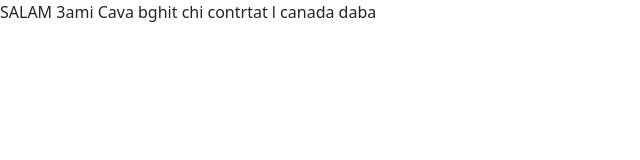
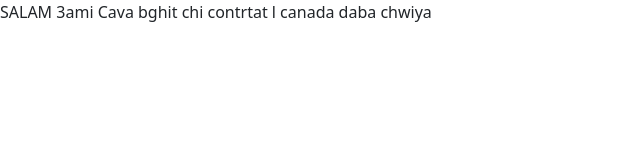
Before and after one commit to AMINESDQ/frontAngular, an Angular app: page / in a window 1280 px wide. Shown: the top 160 px of the page, without its empty margins (0-640 px from the left). Built offline with nearby package versions, Linux system fonts and the light colour scheme.

Commit message:
test webhoookk1

```diff
--- a/src/app/home/home.component.html
+++ b/src/app/home/home.component.html
@@ -1 +1 @@
-<p>SALAM 3ami Cava bghit chi contrtat l canada daba</p>
+<p>SALAM 3ami Cava bghit chi contrtat l canada daba chwiya</p>
```
